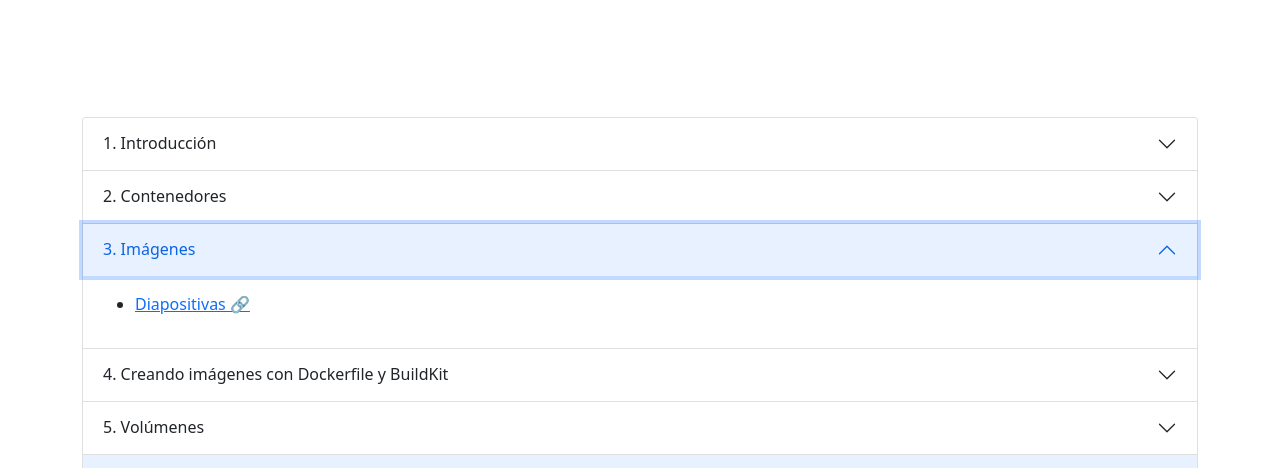
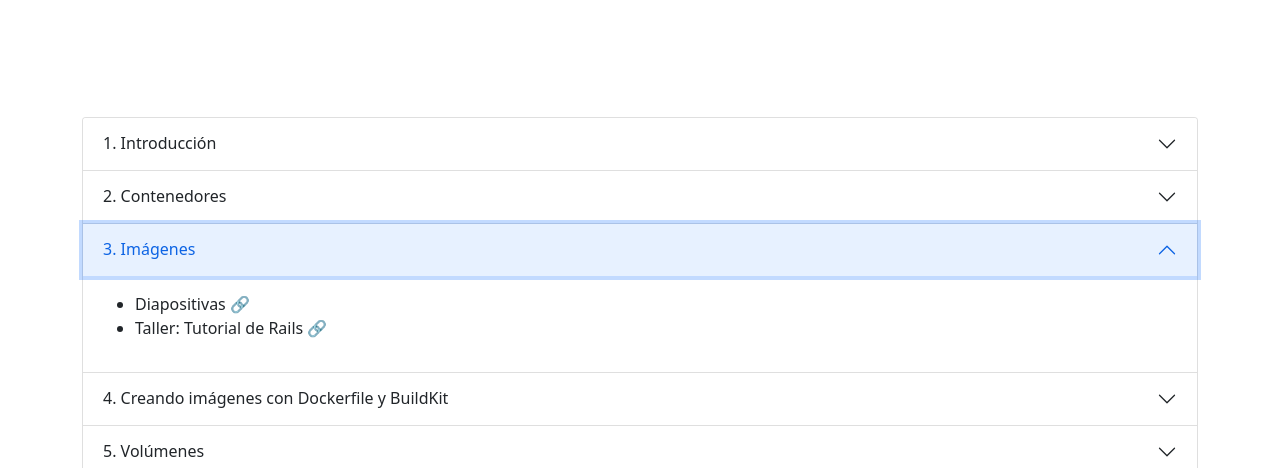
Before and after one commit to alfonsoalba-cursos/docker, a website: page slides/index.html in a window 1280 px wide. Both pictures are taken after a click on the button "3. Imágenes". Shown: the part 306-774 px from the top of the page. Drawn offline with nearby package versions, Linux system fonts and the light colour scheme.

Commit message:
Add lab "Tutorial de rails".

```diff
--- a/slides/index.html
+++ b/slides/index.html
@@ -62,7 +62,11 @@
 						<div id="panelsStayOpen-collapseImages" class="accordion-collapse collapse" aria-labelledby="panelsStayOpen-headingImages">
 							<div class="accordion-body">
 								<ul>
-									<li><a href="es/0030_images/index.html">Diapositivas 🔗</a></li>
+									<li><a href="es/0030_images/index.html" class="text-decoration-none text-reset">Diapositivas 🔗</a></li>
+									<li>
+										<a href="https://github.com/alfonsoalba-cursos/docker/blob/main/labs/images/rails-tutorial-image/README_es.md" target="_blank" rel="noopener noreferrer"  class="text-decoration-none text-reset">
+											Taller: Tutorial de Rails 🔗</a>
+										</li>
 								</ul>
 							</div>
 						</div>
```
Also changed, not shown: labs/README.md (added), labs/images/rails-tutorial-image/README.md (added), labs/images/rails-tutorial-image/README_es.md (added), 1 other file.
